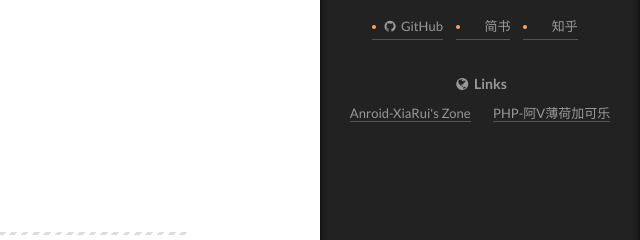
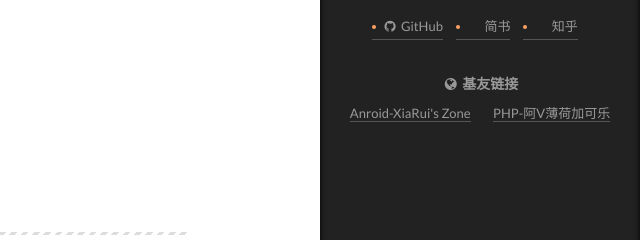
Before and after one commit to xiasuhuei321/xiasuhuei321.github.io, a plain HTML site: page index.html in a window 1280 px wide. Both pictures are taken after a click on the element 1217 px from the left and 742 px from the top of the page. Shown: the part 271-511 px from the top of the page, 640-1280 px from the left. Drawn offline with Linux system fonts and the light colour scheme; a script that the page names is missing; some icons are missing.

Commit message:
Site updated: 2016-09-03 08:54:31

```diff
--- a/index.html
+++ b/index.html
@@ -470,7 +470,7 @@
           <div class="links-of-blogroll motion-element links-of-blogroll-inline">
             <div class="links-of-blogroll-title">
               <i class="fa  fa-fw fa-globe"></i>
-              Links
+              基友链接
             </div>
             <ul class="links-of-blogroll-list">
 
```
Also changed, not shown: 2016/08/31/2016.8.31/index.html (+1 -1 lines), archives/2016/08/index.html (+1 -1 lines), archives/2016/index.html (+1 -1 lines), archives/index.html (+1 -1 lines).
